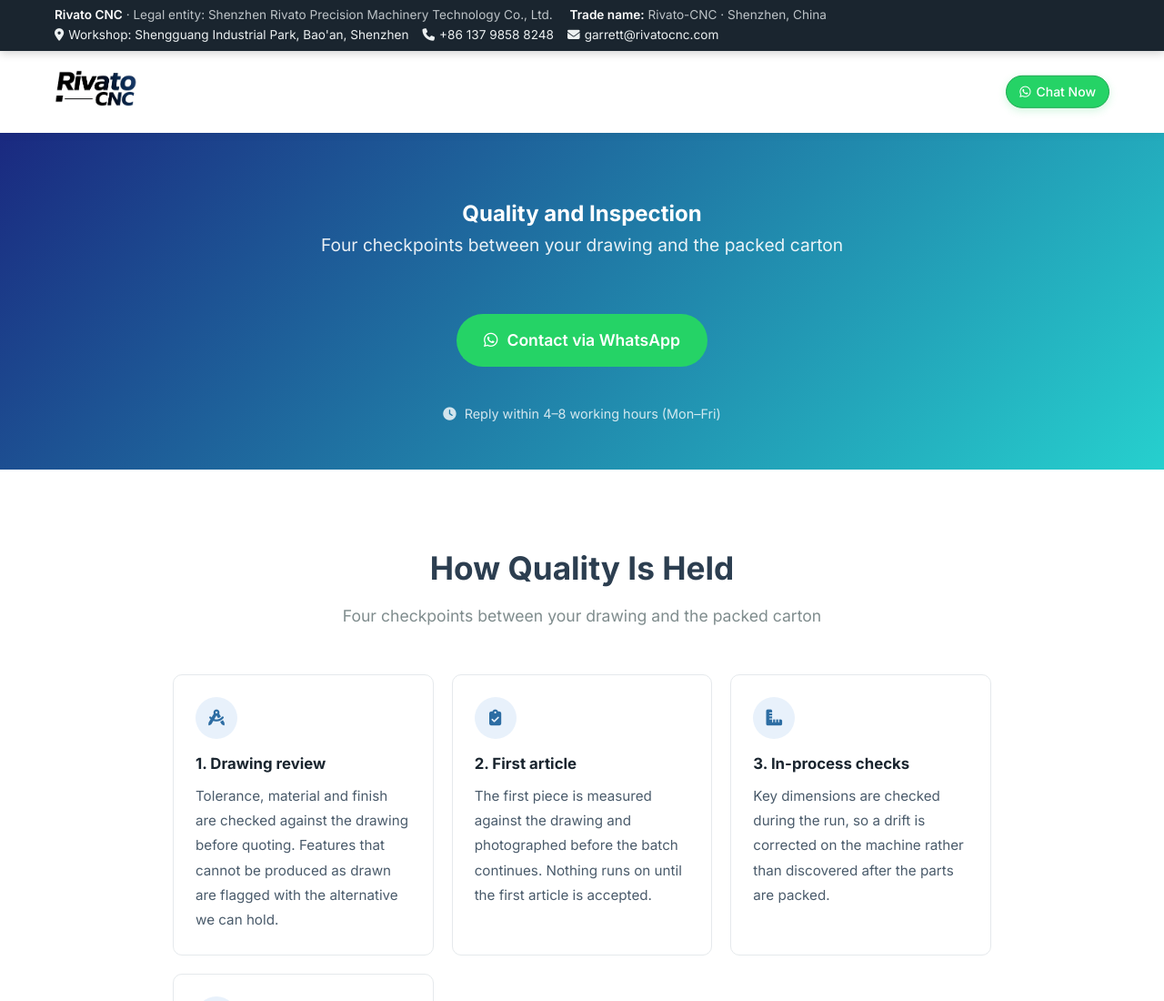
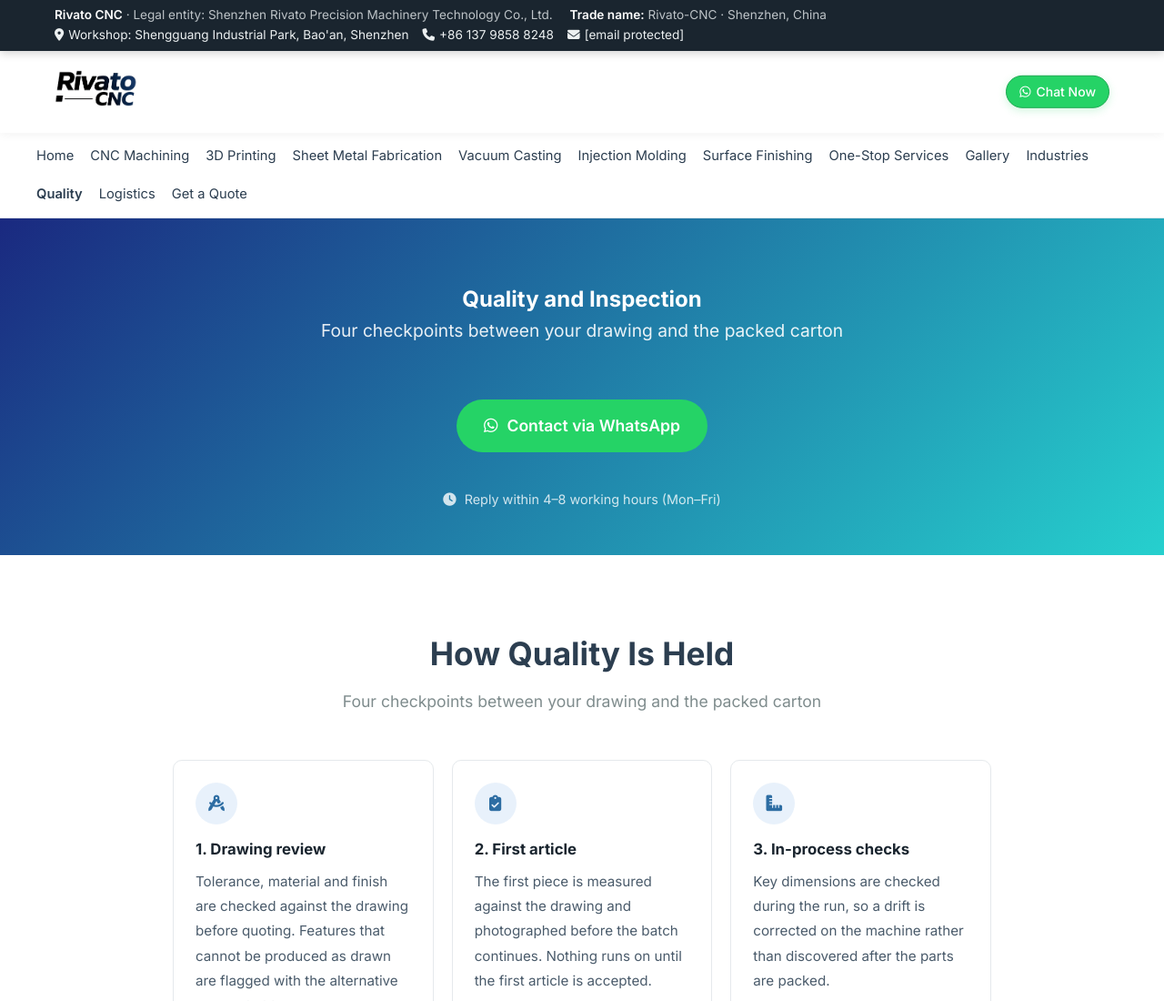
Before and after one commit to rivato-cnc/rivato-cnc-website, a plain HTML site: page public/quality.html in a window 1280 px wide. Shown: the top 1100 px of the page at 91% size. Drawn offline with Linux system fonts and the light colour scheme.

Commit message:
Update quality.html

```diff
--- a/public/quality.html
+++ b/public/quality.html
@@ -50,7 +50,7 @@
             <div class="contact-info">
                 <span><i class="fas fa-map-marker-alt"></i> Workshop: Shengguang Industrial Park, Bao'an, Shenzhen</span>
                 <span><i class="fas fa-phone"></i> +86 137 9858 8248</span>
-                <span><i class="fas fa-envelope"></i> garrett@rivatocnc.com</span>
+                <span><i class="fas fa-envelope"></i> <a href="/cdn-cgi/l/email-protection" class="__cf_email__" data-cfemail="fa9d9b88889f8e8eba88938c9b8e95999499d4999597">[email&#160;protected]</a></span>
             </div>
         </div>
     </div>
@@ -67,7 +67,23 @@
                 <i class="fab fa-whatsapp"></i> Chat Now
             </a>
         </div>
-    </header>
+    </header>    <nav style="background:#ffffff; border-bottom:1px solid #e5e9ec;">
+        <div class="container" style="display:flex; flex-wrap:wrap; gap:18px; padding:14px 0; font-size:0.92rem;">
+            <a href="/" style="color:#2c3e50; text-decoration:none;">Home</a>
+            <a href="cnc-machining" style="color:#2c3e50; text-decoration:none;">CNC Machining</a>
+            <a href="3d-printing" style="color:#2c3e50; text-decoration:none;">3D Printing</a>
+            <a href="sheet-metal-fabrication" style="color:#2c3e50; text-decoration:none;">Sheet Metal Fabrication</a>
+            <a href="vacuum-casting" style="color:#2c3e50; text-decoration:none;">Vacuum Casting</a>
+            <a href="injection-molding" style="color:#2c3e50; text-decoration:none;">Injection Molding</a>
+            <a href="surface-finishing" style="color:#2c3e50; text-decoration:none;">Surface Finishing</a>
+            <a href="one-stop" style="color:#2c3e50; text-decoration:none;">One-Stop Services</a>
+            <a href="gallery" style="color:#2c3e50; text-decoration:none;">Gallery</a>
+            <a href="industries" style="color:#2c3e50; text-decoration:none;">Industries</a>
+            <a href="quality" style="color:#2c3e50; text-decoration:none; font-weight:600;">Quality</a>
+            <a href="logistics" style="color:#2c3e50; text-decoration:none;">Logistics</a>
+            <a href="quote-process" style="color:#2c3e50; text-decoration:none;">Get a Quote</a>
+        </div>
+    </nav>
 
     <section class="hero" style="padding:70px 0 50px;">
         <div class="container">
@@ -160,5 +176,6 @@
         </div>
     </footer>
 
+<script data-cfasync="false" src="/cdn-cgi/scripts/5c5dd728/cloudflare-static/email-decode.min.js"></script><script type="module" src="https://static.cloudflareinsights.com/beacon.min.js/vce701823e78c4301a35b7e07294d87301792088814092" integrity="sha512-UKNk8GbxkABxKcXYuLkO16EleLGUkcvJWtpSNmExE0Too3ZaFAxTscNWEc1OdAv5/BikHawapSCaiD2XCmp+Bw==" data-cf-beacon='{"version":"2024.11.0","token":"8540614c4d524f2cbc460d18b1746c0f","r":1,"spa":2}' crossorigin="anonymous"></script>
 </body>
 </html>
```
